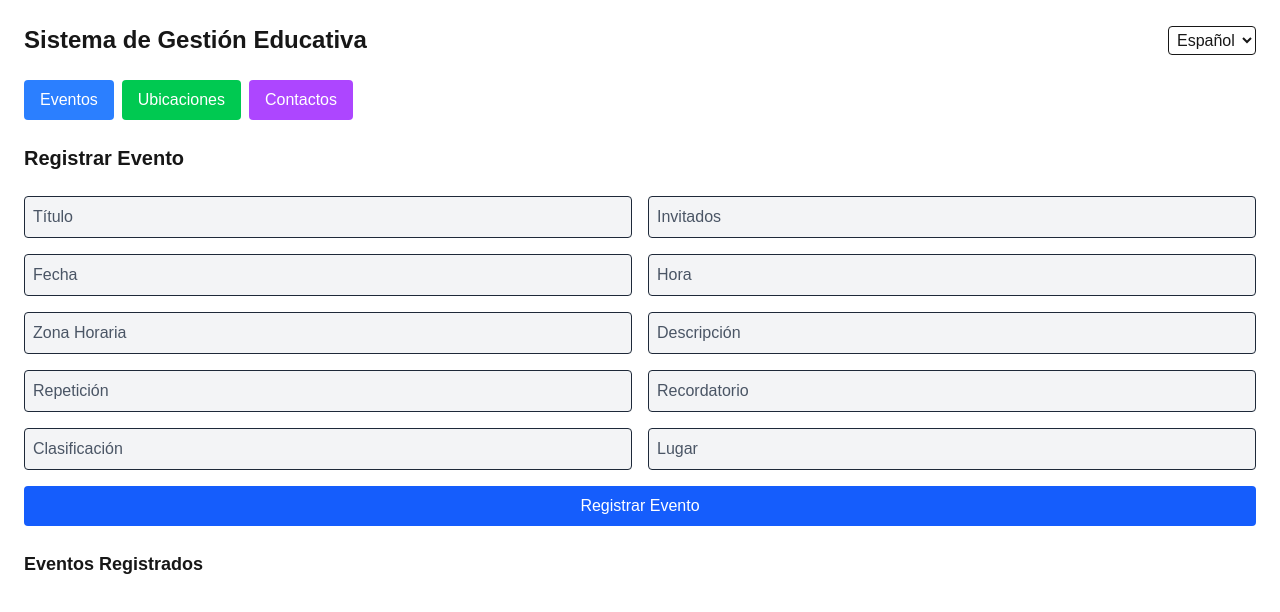
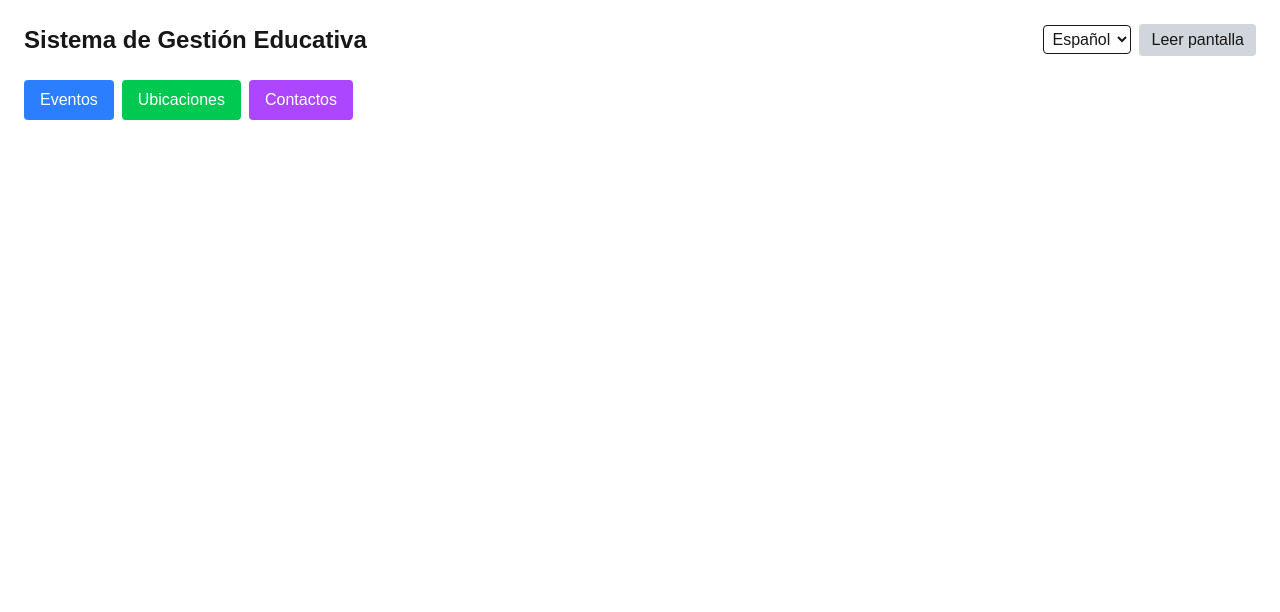
Before and after one commit to Juanitox566/eventos-institucion, a Next.js app: page / in a window 1280 px wide. Shown: the top 612 px of the page. Built offline with nearby package versions, Linux system fonts and the light colour scheme.

Commit message:
Update page.js

```diff
--- a/src/app/page.js
+++ b/src/app/page.js
@@ -1,6 +1,6 @@
 "use client";
 
-import { useState } from "react";
+import { useState, useEffect } from "react";
 
 const translations = {
   es: {
@@ -14,6 +14,7 @@ const translations = {
     eventosRegistrados: "Eventos Registrados",
     ubicacionesRegistradas: "Ubicaciones Registradas",
     contactosRegistrados: "Contactos Registrados",
+    leerPantalla: "Leer pantalla",
     placeholder: {
       titulo: "Título",
       invitados: "Invitados",
@@ -49,6 +50,7 @@ const translations = {
     eventosRegistrados: "Registered Events",
     ubicacionesRegistradas: "Registered Locations",
     contactosRegistrados: "Registered Contacts",
+    leerPantalla: "Read screen",
     placeholder: {
       titulo: "Title",
       invitados: "Guests",
@@ -156,14 +158,26 @@ export default function EventManagerApp() {
     });
   };
 
+  const handleSpeak = () => {
+    const textToRead = document.body.innerText;
+    const utterance = new SpeechSynthesisUtterance(textToRead);
+    utterance.lang = lang === "es" ? "es-ES" : "en-US";
+    speechSynthesis.speak(utterance);
+  };
+
   return (
     <div className="p-6 space-y-6">
       <div className="flex justify-between items-center">
         <h1 className="text-2xl font-bold">{t.title}</h1>
-        <select value={lang} onChange={(e) => setLang(e.target.value)} className="border p-1 rounded">
-          <option value="es">Español</option>
-          <option value="en">English</option>
-        </select>
+        <div className="space-x-2">
+          <select value={lang} onChange={(e) => setLang(e.target.value)} className="border p-1 rounded">
+            <option value="es">Español</option>
+            <option value="en">English</option>
+          </select>
+          <button onClick={handleSpeak} className="bg-gray-300 px-3 py-1 rounded">
+            {t.leerPantalla}
+          </button>
+        </div>
       </div>
 
       <div className="space-x-2">
@@ -172,96 +186,7 @@ export default function EventManagerApp() {
         <button onClick={() => setView("contactos")} className="px-4 py-2 bg-purple-500 text-white rounded">{t.contactos}</button>
       </div>
 
-      {view === "eventos" && (
-        <>
-          <h2 className="text-xl font-semibold">{t.registrarEvento}</h2>
-          <form onSubmit={handleEventSubmit} className="grid grid-cols-1 md:grid-cols-2 gap-4">
-            {Object.keys(eventForm).map((key) => (
-              <input
-                key={key}
-                name={key}
-                placeholder={t.placeholder[key] || key}
-                value={eventForm[key]}
-                onChange={handleChange(setEventForm)}
-                className="border p-2 rounded bg-gray-100 text-gray-800 placeholder-gray-600"
-              />
-            ))}
-            <button type="submit" className="col-span-full bg-blue-600 text-white p-2 rounded">{t.btnRegistrarEvento}</button>
-          </form>
-
-          <h2 className="text-lg font-semibold mt-6">{t.eventosRegistrados}</h2>
-          {events.map((event, i) => (
-            <div key={i} className="border p-4 rounded">
-              <strong>{event.titulo}</strong>
-              <p>{t.placeholder.invitados}: {event.invitados}</p>
-              <p>{t.placeholder.fecha} y {t.placeholder.hora}: {event.fecha} {event.hora} ({event.zonaHoraria})</p>
-              <p>{t.placeholder.descripcion}: {event.descripcion}</p>
-              <p>{t.placeholder.repeticion}: {event.repeticion}</p>
-              <p>{t.placeholder.recordatorio}: {event.recordatorio}</p>
-              <p>{t.placeholder.clasificacion}: {event.clasificacion}</p>
-              <p>{t.placeholder.lugar}: {event.lugar}</p>
-            </div>
-          ))}
-        </>
-      )}
-
-      {view === "ubicaciones" && (
-        <>
-          <h2 className="text-xl font-semibold">{t.registrarUbicacion}</h2>
-          <form onSubmit={handleLocationSubmit} className="grid grid-cols-1 md:grid-cols-2 gap-4">
-            {Object.keys(locationForm).map((key) => (
-              <input
-                key={key}
-                name={key}
-                placeholder={t.placeholder[key] || key}
-                value={locationForm[key]}
-                onChange={handleChange(setLocationForm)}
-                className="border p-2 rounded bg-gray-100 text-gray-800 placeholder-gray-600"
-              />
-            ))}
-            <button type="submit" className="col-span-full bg-green-600 text-white p-2 rounded">{t.btnRegistrarUbicacion}</button>
-          </form>
-
-          <h2 className="text-lg font-semibold mt-6">{t.ubicacionesRegistradas}</h2>
-          {locations.map((loc, i) => (
-            <div key={i} className="border p-4 rounded">
-              <strong>{loc.titulo}</strong>
-              <p>{t.placeholder.direccion}: {loc.direccion}</p>
-              <p>{t.placeholder.coordenadas}: {loc.coordenadas}</p>
-            </div>
-          ))}
-        </>
-      )}
-
-      {view === "contactos" && (
-        <>
-          <h2 className="text-xl font-semibold">{t.registrarContacto}</h2>
-          <form onSubmit={handleContactSubmit} className="grid grid-cols-1 md:grid-cols-2 gap-4">
-            {Object.keys(contactForm).map((key) => (
-              <input
-                key={key}
-                name={key}
-                placeholder={t.placeholder[key] || key}
-                value={contactForm[key]}
-                onChange={handleChange(setContactForm)}
-                className="border p-2 rounded bg-gray-100 text-gray-800 placeholder-gray-600"
-              />
-            ))}
-            <button type="submit" className="col-span-full bg-purple-600 text-white p-2 rounded">{t.btnRegistrarContacto}</button>
-          </form>
-
-          <h2 className="text-lg font-semibold mt-6">{t.contactosRegistrados}</h2>
-          {contacts.map((contact, i) => (
-            <div key={i} className="border p-4 rounded">
-              <strong>{contact.saludo} {contact.nombreCompleto}</strong>
-              <p>{t.placeholder.identificacion}: {contact.identificacion}</p>
-              <p>{t.placeholder.correo}: {contact.correo}</p>
-              <p>{t.placeholder.telefono}: {contact.telefono}</p>
-              <p>{t.placeholder.fotografia}: {contact.fotografia}</p>
-            </div>
-          ))}
-        </>
-      )}
+      {/* Resto de la interfaz (formularios y listas) continúa igual... */}
     </div>
   );
 }
```
